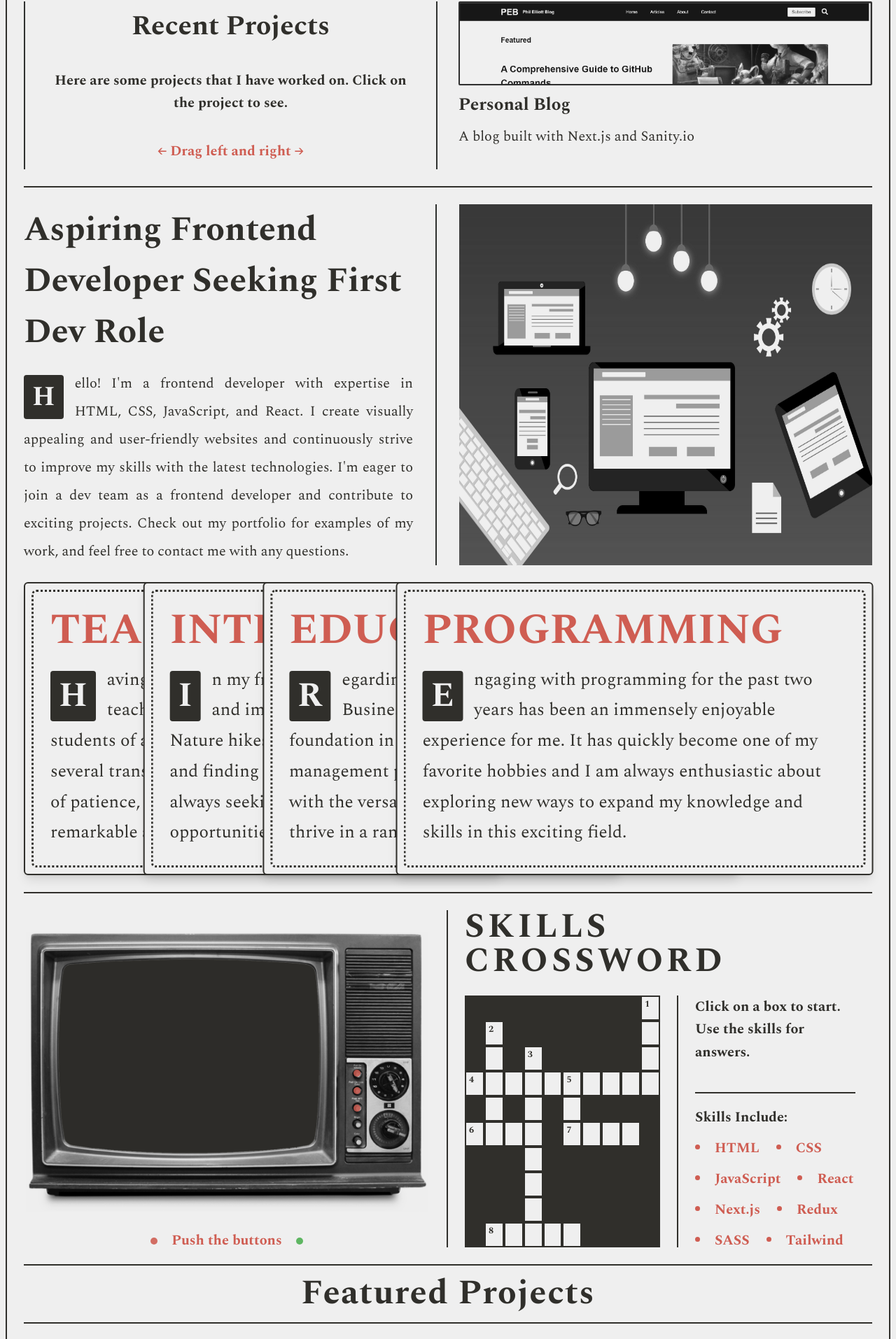
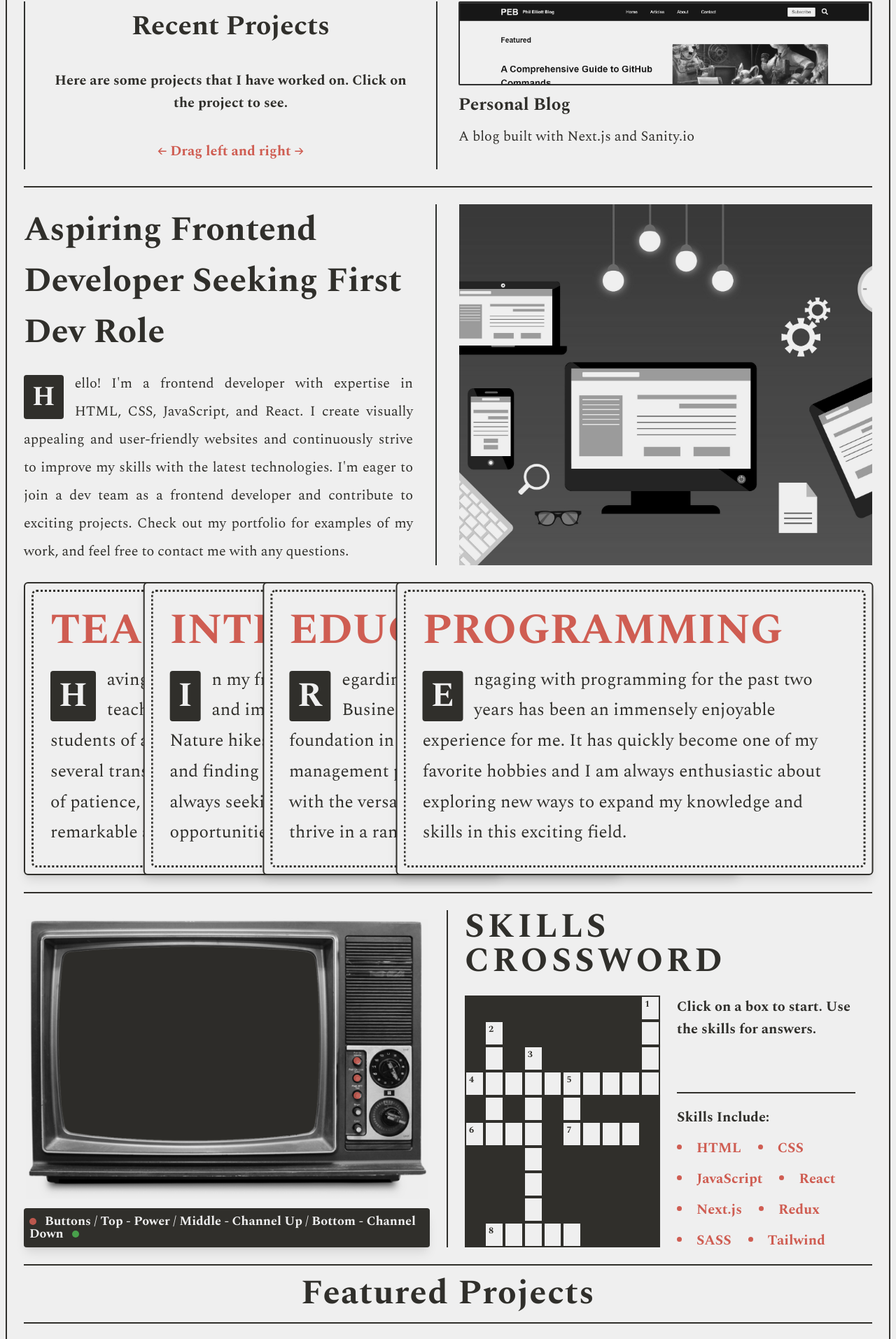
Before and after one commit to Phil-Elliott/PaperPortfolio, a Next.js app: page / in a window 1280 px wide. Shown: the part 282-2196 px from the top of the page at 70% size. Built offline with nearby package versions, Linux system fonts and the light colour scheme; grey boxes are pictures that could not be loaded; a web font is replaced by a local one.

Commit message:
added directions for tv

```diff
--- a/components/FrontPage/FrontPage.tsx
+++ b/components/FrontPage/FrontPage.tsx
@@ -22,7 +22,12 @@ const FrontPage = () => {
         </p>
       </div>
       <div className="hidden lg:inline relative border-0 border-Border col-span-2 grayscale mix-blend-multiply">
-        <Image src={FrontPageImage} alt="Web Development" fill />
+        <Image
+          src={FrontPageImage}
+          alt="Web Development"
+          fill
+          className="object-cover object-center z-10"
+        />
       </div>
     </div>
   );
--- a/components/Skills/Crossword/Crossword.tsx
+++ b/components/Skills/Crossword/Crossword.tsx
@@ -281,7 +281,7 @@ const CrosswordPuzzle = () => {
           })}
         </div>
 
-        <div className="md:pl-6 pt-10 md:pt-0 font-bold lg3:border-l-2 border-Secondary lg3:ml-6">
+        <div className="md:pl-0 pt-10 md:pt-0 font-bold lg3:border-l-0 border-Secondary lg3:ml-6">
           <div className="text-xl pb-0 text-Tertiary h-full flex flex-col justify-between">
             <p className="text-Secondary pb-6 text-xl font-serif leading-relaxed">
               {currentWord.num === 0
--- a/components/Skills/Tv/Tv.tsx
+++ b/components/Skills/Tv/Tv.tsx
@@ -143,26 +143,15 @@ const Tv = () => {
           onClick={() => changeChannel("down")}
         />
       </div>
-      <h3 className="text-lg xs:text-xl text-Tertiary font-bold">
+      <h3 className="shadow-lg rounded p-2 border-y-2 border-Secondary text-lg xs:text-lg text-Primary bg-Secondary font-bold">
         <button
-          className={`mr-5 animate-pulse z-20 h-[10px] w-[10px] rounded-full bg-Tertiary`}
+          className={`mr-3 animate-pulse z-20 h-[10px] w-[10px] rounded-full bg-Tertiary`}
         />
-        Push the buttons
+        Buttons / Top - Power / Middle - Channel Up / Bottom - Channel Down
         <button
-          className={`ml-5 animate-pulse z-20 h-[10px] w-[10px] rounded-full bg-Green`}
+          className={`ml-3 animate-pulse z-20 h-[10px] w-[10px] rounded-full bg-Green`}
         />
       </h3>
-
-      {/* <div className="flex flex-col px-2 font-bold border-Secondary border-2 h-2/3 w-1/4 bg-Secondary text-Primary shadow-lg rounded">
-        <p className="pt-4 pb-2 mx-auto font-bold text-xl">TV Guide</p>
-        <p className="">1 - PM APP</p>
-        <p>2 - News App</p>
-        <p>3 - Blog</p>
-        <p>4 - Coming Soon</p>
-        <p>5 - Coming Soon</p>
-        <p>6 - Coming Soon</p>
-        <p>Use bttns</p>
-      </div> */}
     </div>
   );
 };
```
